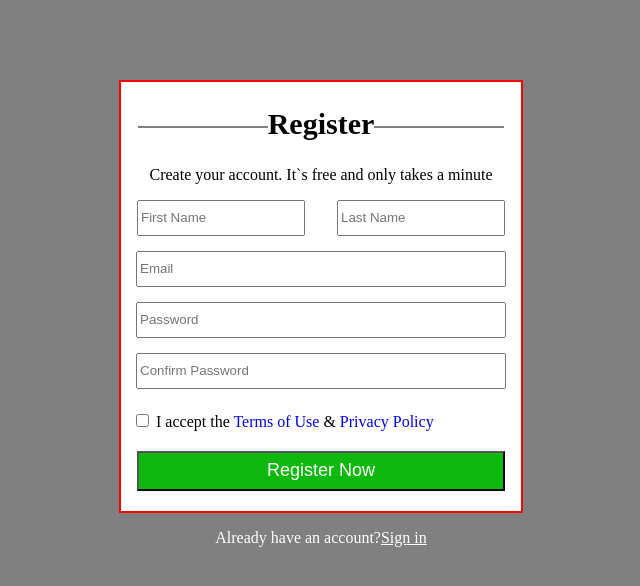
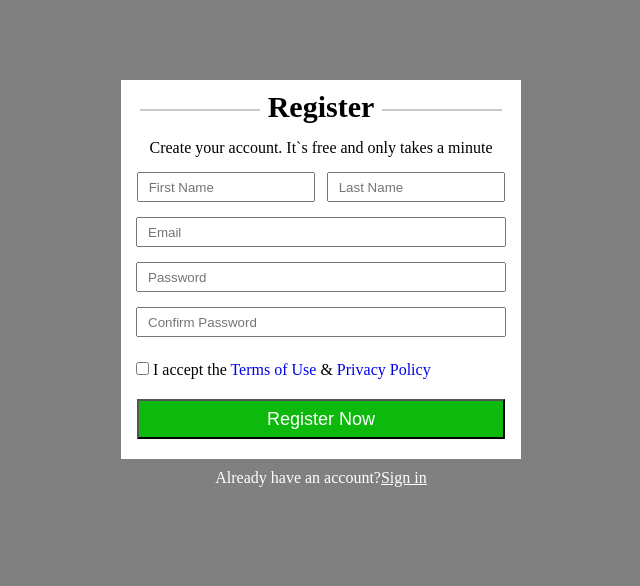
Before and after one commit to dominovocat/Register, a plain HTML site: page index.html in a window 1280 px wide. Shown: the whole page, without its empty margins (319-959 px from the left). Drawn offline with Linux system fonts and the light colour scheme.

Commit message:
Correct style

```diff
--- a/css/style.css
+++ b/css/style.css
@@ -1,46 +1,56 @@
-body {
+:root {
   background-color: grey;
   margin-top: 10vh;
+}
+*{
+  box-sizing: border-box;
+  margin: 0;
+  padding: 0;
 }
 .main {
   display: flex;
   flex-direction: column;
   justify-content: space-between;
   max-width: 400px;
-  min-height: 50vh;
+  width: 100%;
+  min-width: 320px;
+  max-height: 100vh;
   margin: auto;
   background-color: #fff;
-  border: 2px solid red;
   text-align: center;
 }
-.register::before{
-  content: '';
-  display: inline-block;
-  vertical-align: middle;
-  width: 130px;
-  height: 2px;
-  background-color: grey;
-}
+.register::before,
 .register::after{
   content: '';
   display: inline-block;
   vertical-align: middle;
-  width: 130px;
+  width: 120px;
   height: 2px;
-  background-color: grey;
+  background-color: rgb(201, 201, 201);
+  margin: 8px;
 }
 h1{
   text-transform: capitalize;
   font-size: 30px;
+  margin: 10px;
+  overflow:hidden;
+  white-space: nowrap;
+  text-overflow: ellipsis;
+}
+.info{
+  margin: 10px;
+  padding: 5px;
 }
 .name {
   display: flex;
   flex-direction: row;
   justify-content: space-around;
+  margin: 10px;
 }
 .names {
-  width: 160px;
+  width: 47%;
   height: 30px;
+  padding: 10px;
 }
 label {
   display: flex;
@@ -49,6 +59,7 @@ label {
 }
 .inp {
   height: 30px;
+  padding: 10px;
 }
 .other {
   text-align: left;
@@ -77,6 +88,7 @@ label {
   align-items: center;
   justify-content: center;
   color: white;
+  margin: 10px;
 }
 .link{
   color:white;
--- a/index.html
+++ b/index.html
@@ -1,44 +1,55 @@
 <!DOCTYPE html>
 <html lang="en">
-
   <head>
-  <meta charset="UTF-8">
-  <meta http-equiv="X-UA-Compatible" content="IE=edge">
-  <meta name="viewport" content="width=device-width, initial-scale=1.0">
+    <meta charset="UTF-8" />
+    <meta http-equiv="X-UA-Compatible" content="IE=edge" />
+    <meta name="viewport" content="width=device-width, initial-scale=1.0" />
     <title>Register</title>
-  <link rel="stylesheet" href="./css/style.css">
+    <link rel="stylesheet" href="./css/style.css" />
   </head>
 
   <body>
     <main class="main">
       <section class="foundation">
         <h1 class="register">register</h1>
-      <p class="info">Create your account. It`s free and only takes a minute</p>
+        <p class="info">
+          Create your account. It`s free and only takes a minute
+        </p>
         <div class="name">
-        <input class="names" type="text" name="" placeholder="First Name">
-        <input class="names" type="text" name="" placeholder="Last Name">
+          <input class="names" type="text" name="" placeholder="First Name" />
+          <input class="names" type="text" name="" placeholder="Last Name" />
         </div>
         <label class="other">
-        <input class="inp" type="email" name="" placeholder="Email"></label>
+          <input class="inp" type="email" name="" placeholder="Email"
+        /></label>
         <label class="other">
-        <input class="inp" type="password" name="" placeholder="Password"></label>
+          <input
+            class="inp"
+            type="password"
+            name=""
+            placeholder="Password"
+            required
+        /></label>
         <label class="other">
-        <input class="inp" type="password" name="" placeholder="Confirm Password"></label>
+          <input
+            class="inp"
+            type="password"
+            name=""
+            placeholder="Confirm Password"
+        /></label>
         <div class="other">
-        <input class="check" type="checkbox" name="" placeholder="">
-        <span>I accept the <a class="first-link" href="#">Terms of Use</a> & <a class="first-link" href="#">Privacy
-            Policy</a></span>
+          <input class="check" type="checkbox" name="" placeholder="" />
+          <span
+            >I accept the <a class="first-link" href="#">Terms of Use</a> &
+            <a class="first-link" href="#">Privacy Policy</a></span
+          >
         </div>
         <button class="button">register now</button>
-
-
       </section>
-
     </main>
     <div class="footer">
       <p class="signin">Already have an account?</p>
       <a class="link" href="http://">Sign in</a>
     </div>
   </body>
-
 </html>
```
Lines whose indentation alone changed are shown as unchanged.
